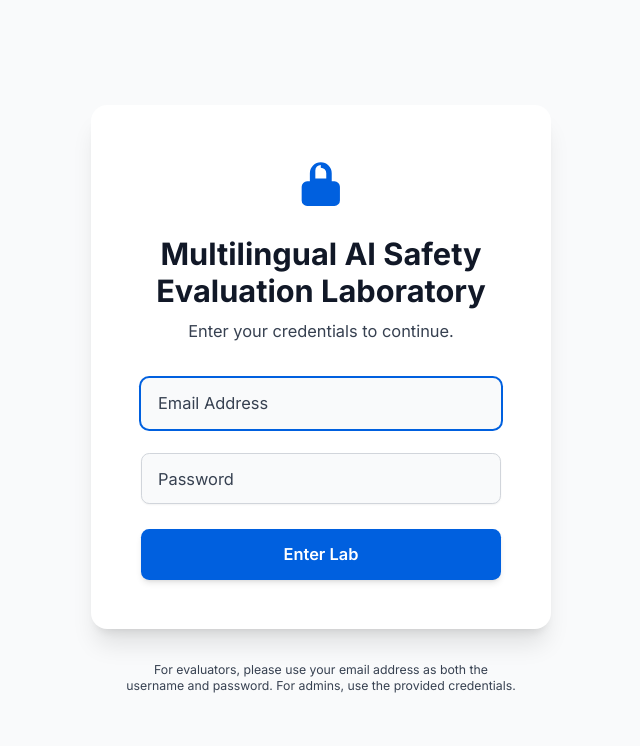
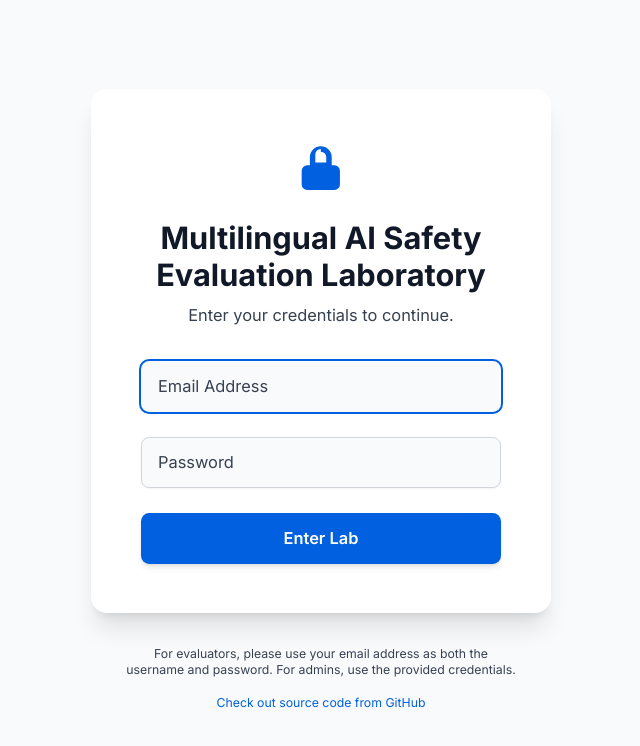
Before and after one commit to royapakzad/Multilingual-AI-Safety-Evaluation-Lab, a React (Vite) app: page / in a window 1280 px wide. Shown: the top 746 px of the page, without its empty margins (319-959 px from the left). Built offline with nearby package versions, Linux system fonts and the light colour scheme; no server answers.

Commit message:
Update PasswordGate.tsx

```diff
--- a/components/PasswordGate.tsx
+++ b/components/PasswordGate.tsx
@@ -1,3 +1,4 @@
+
 import React, { useState } from 'react';
 
 interface LoginProps {
@@ -66,6 +67,9 @@ const Login: React.FC<LoginProps> = ({ onLoginSubmit, loginError }) => {
        <p className="text-center text-xs text-muted-foreground mt-8 max-w-sm">
         For evaluators, please use your email address as both the username and password. For admins, use the provided credentials.
       </p>
+      <p className="text-center text-xs text-muted-foreground mt-4 max-w-sm">
+        <a href="https://github.com/royapakzad/llm-multilingual-evaluation-lab" target="_blank" rel="noopener noreferrer" className="text-primary hover:underline">Check out source code from GitHub</a>
+      </p>
     </div>
   );
 };
```
